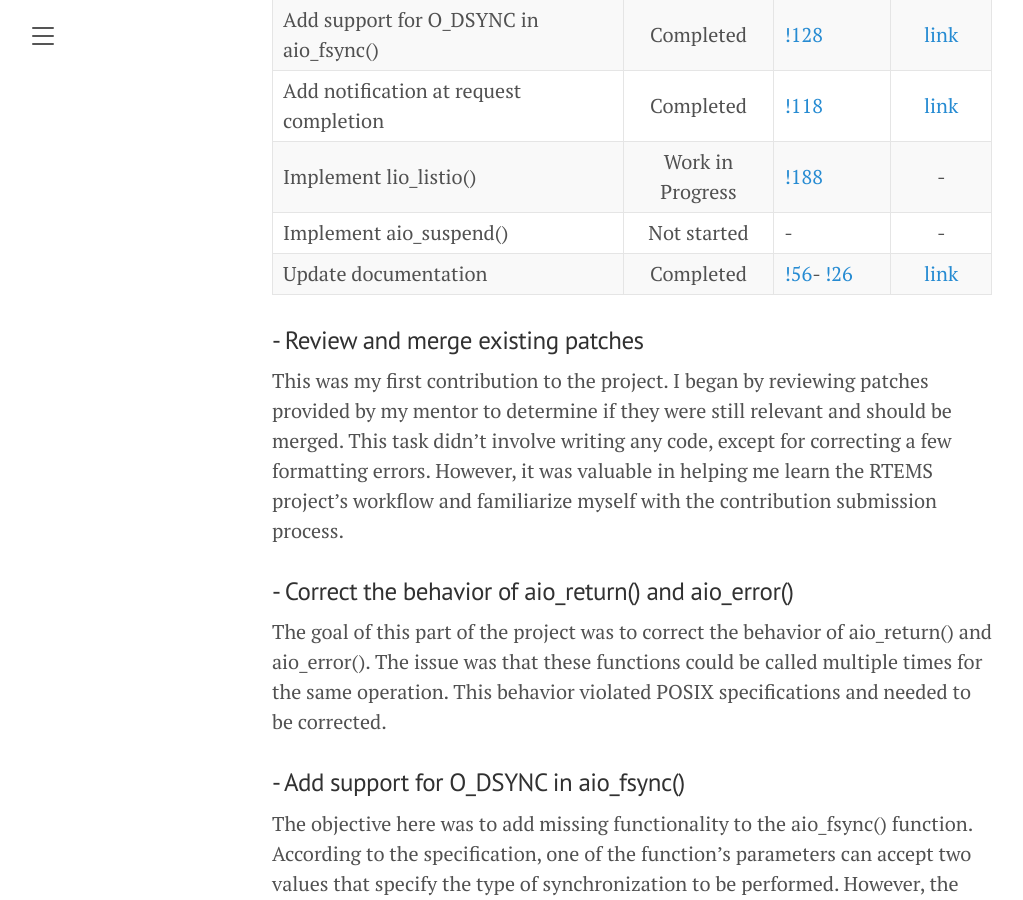
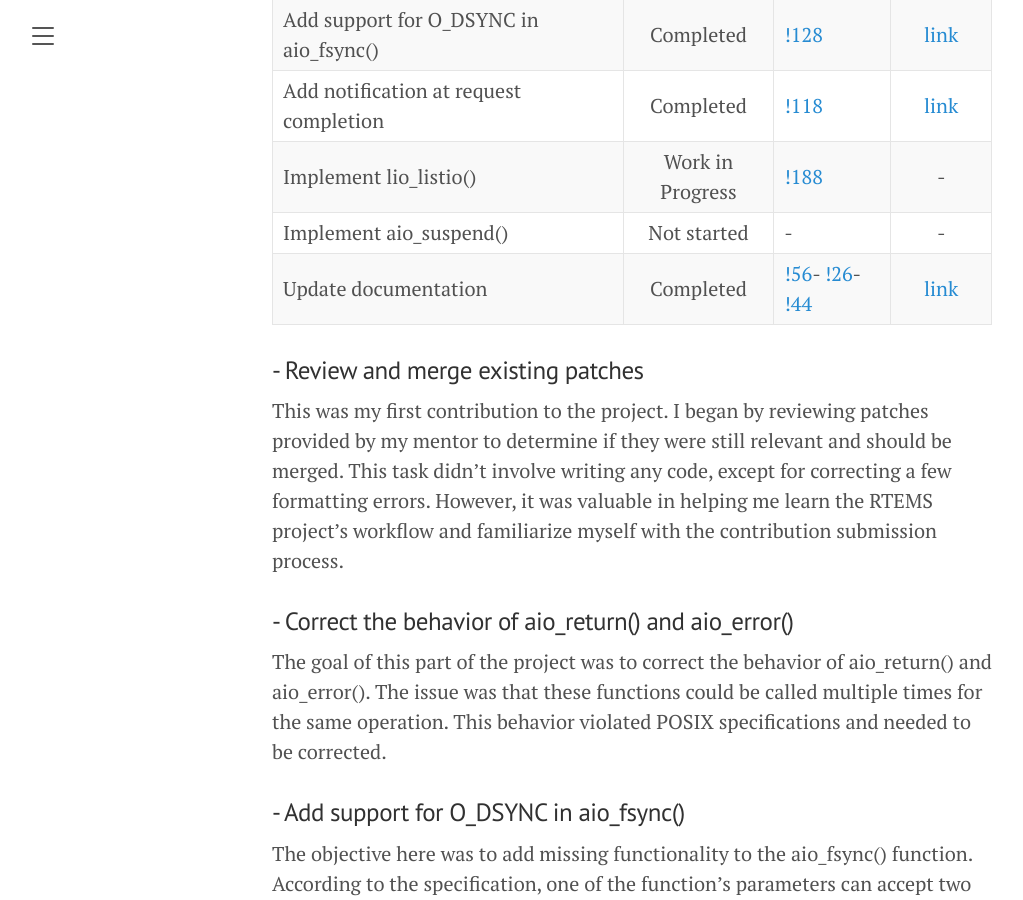
Before and after one commit to AlessandroNardin/alessandronardin.github.io, a Jekyll site: the page built from gsoc/final_report.md, in a window 1280 px wide and 900 px high, scrolled down 1280 px. Shown: the whole window, without its empty margins (8-1031 px from the left). Built offline with Jekyll 4.4.1, drawn with Linux system fonts in a browser that asks for light colours.

```diff
--- a/gsoc/final_report.md
+++ b/gsoc/final_report.md
@@ -24,7 +24,7 @@
 | Add notification at request completion                              | Completed        | [!118](https://gitlab.rtems.org/rtems/rtos/rtems/-/merge_requests/118)    | [link](https://alessandronardin.github.io/gsoc/2024/07/24/notification/) |
 | Implement lio_listio()                                              | Work in Progress | [!188](https://gitlab.rtems.org/rtems/rtos/rtems/-/merge_requests/188)    | - |
 | Implement aio_suspend()                                             | Not started      |                                -                                          | - |
-| Update documentation                                                | Completed        | [!56](https://gitlab.rtems.org/rtems/rtos/rtems/-/merge_requests/56)-                                                                                       [!26](https://gitlab.rtems.org/rtems/docs/rtems-docs/-/merge_requests/26) | [link](https://alessandronardin.github.io/gsoc/2024/06/11/docs_update/) |
+| Update documentation                                                | Completed        | [!56](https://gitlab.rtems.org/rtems/rtos/rtems/-/merge_requests/56)-                                                                                       [!26](https://gitlab.rtems.org/rtems/docs/rtems-docs/-/merge_requests/26)-                                                                                       [!44](https://gitlab.rtems.org/rtems/docs/rtems-docs/-/merge_requests/44) | [link](https://alessandronardin.github.io/gsoc/2024/06/11/docs_update/) |
 
 ### - Review and merge existing patches
 This was my first contribution to the project. I began by reviewing patches provided by my mentor to determine if they were still relevant and should be merged. This task didn't involve writing any code, except for correcting a few formatting errors. However, it was valuable in helping me learn the RTEMS project's workflow and familiarize myself with the contribution submission process.
```
